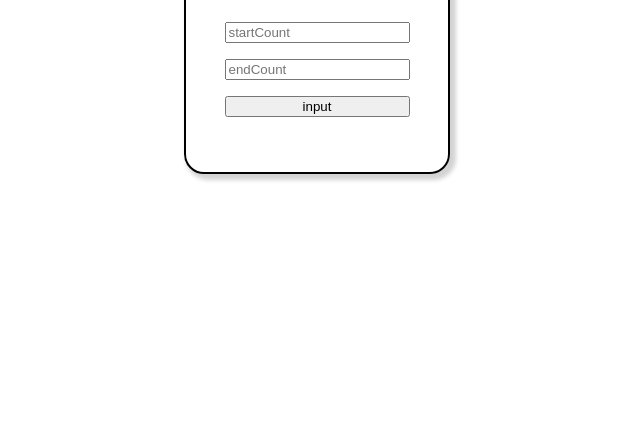
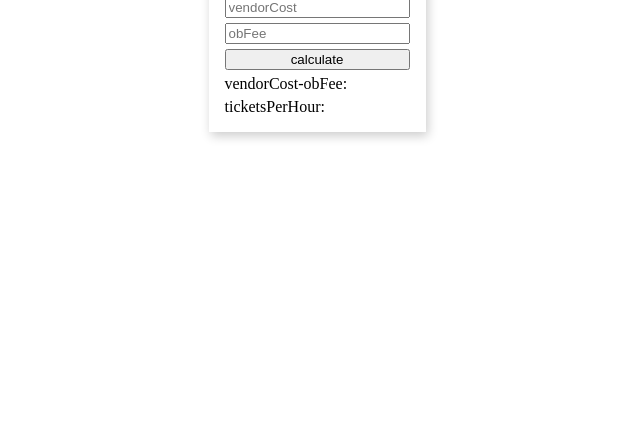
Before and after one commit to samWidlund/agentCalculator, a plain HTML site: page index.html in a window 1280 px wide. Shown: the part 370-800 px from the top of the page, without its empty margins (323-963 px from the left). Drawn offline with Linux system fonts and the light colour scheme.

Commit message:
first sample of calculation

```diff
--- a/index.html
+++ b/index.html
@@ -7,15 +7,17 @@
     <title>agentCalculator</title>
 </head>
 <body>
-    <div id="container">
+    <div id="mainContainer">
         <div id="calculateContainer">
-            <h1>counter</h1>
-            <input id="startCount" type="text" placeholder="startCount">
-            <input id="endCount" type="text" placeholder="endCount">
-            <button id="inputButton">input</button>
-            <label id="answer" for=""></label>
+            <input type="text" id="hoursWorked" placeholder="hoursWorked"></input>
+            <input type="text" id="ticketsDone" placeholder="ticketsDone"></input>
+            <input type="text" placeholder="vendorCost" id="vendorCost"></input>
+            <input type="text" placeholder="obFee" id="obFee"></input>
+            <button id="calculateButton">calculate</button>
+            <label id="resultLabel"></label>
+            <label id="ticketsPerHour"></label>
+            <script src="scripts/main.js"></script>
         </div>
     </div>
-    <script src="scripts/main.js"></script>
 </body>
 </html>
--- a/scripts/main.js
+++ b/scripts/main.js
@@ -1,11 +1,25 @@
-const inputButton = document.getElementById("inputButton");
-const startCountInput = document.getElementById("startCount");
-const endCountInput = document.getElementById("endCount");
+const calculateButton = document.getElementById("calculateButton");
 
-inputButton.addEventListener("click", function() {
-    const startCount = startCountInput.value;
-    const endCount = endCountInput.value;
+const resultLabel = document.getElementById("resultLabel");
+let result = 0;
+const ticketsPerHourLabel = document.getElementById("ticketsPerHour");
 
-    console.log("startCount: " + startCount);
-    console.log("endCount: " + endCount);
-});
+resultLabel.textContent = "vendorCost-obFee:";
+ticketsPerHourLabel.textContent = "ticketsPerHour:";
+
+calculateButton.addEventListener("click", function() {
+    const vendorCostInput = parseFloat(document.getElementById("vendorCost").value) || 0;
+    const obFeeInput = parseFloat(document.getElementById("obFee").value) || 0;
+    const ticketsDoneInput = parseFloat(document.getElementById("ticketsDone").value) || 0;
+    const hoursWorkedInput = parseFloat(document.getElementById("hoursWorked").value) || 0;
+
+    result = vendorCostInput - obFeeInput;
+    resultLabel.textContent = result;
+    ticketsPerHourLabel.textContent = ticketsDoneInput/hoursWorkedInput;
+
+    // debug
+    console.log(ticketsDoneInput);
+    console.log(vendorCostInput);
+    console.log(obFeeInput);
+    console.log(result);
+})
--- a/style.css
+++ b/style.css
@@ -1,31 +1,20 @@
 body {
     margin: 0;
     padding: 0;
-    background-color: transparent;
 }
 
-#container {
+#mainContainer {
     width: 100%;
     height: 100vh;
+
     display: flex;
+    justify-content: center;
     align-items: center;
-    justify-content: center;
 }
 
 #calculateContainer {
-    border: 2px solid black;
-    border-radius: 20px;
     display: grid;
-    place-content: center;
-    gap: 1rem;
-    padding: 3%;
-    box-shadow:4px 4px 4px 2px lightgray;
+    padding: 1rem;
+    box-shadow: 2px 4px 10px rgba(0, 0, 0, 0.2);
+    gap: 5px;
 }
-
-#calculateContainer input:hover {
-    box-shadow:2px 2px 2px 1px lightgray;
-}
-
-#answer{
-    background-color: white;
-}
```
